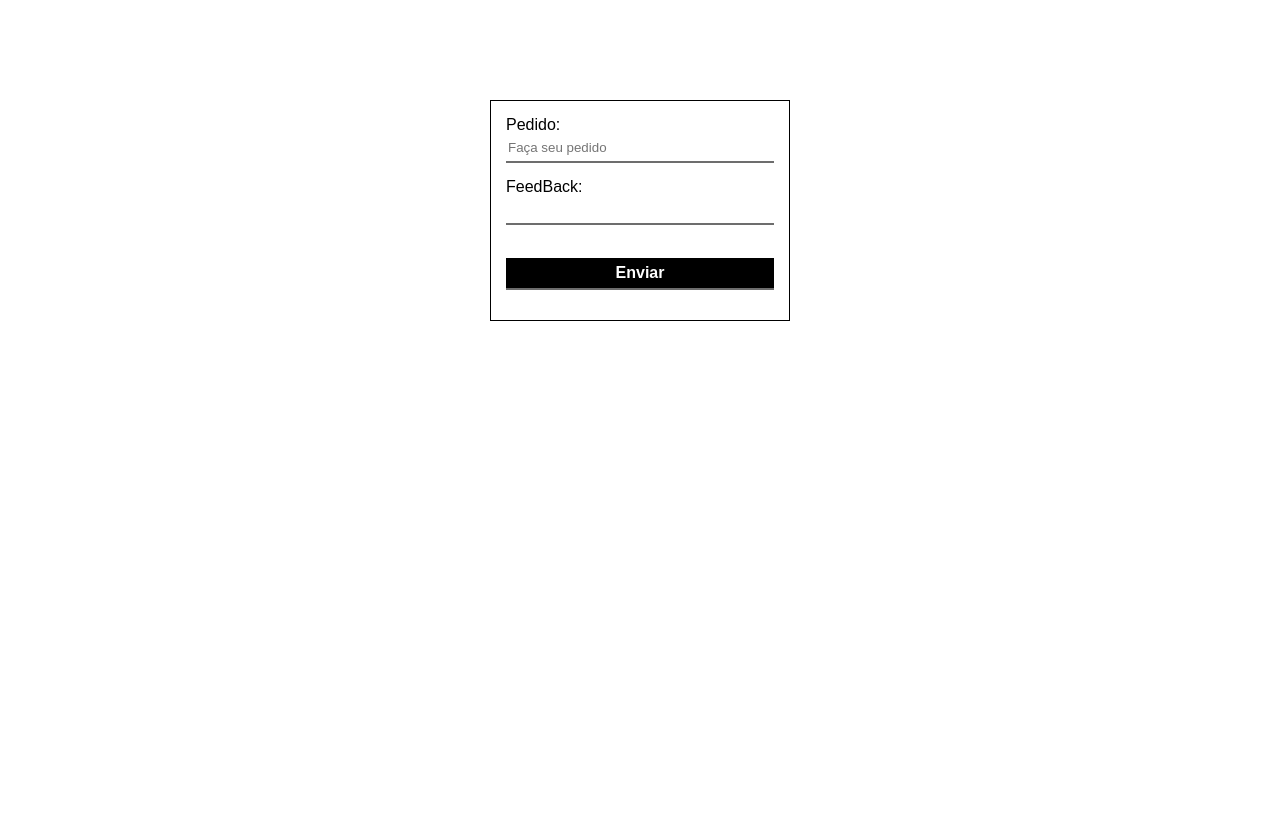
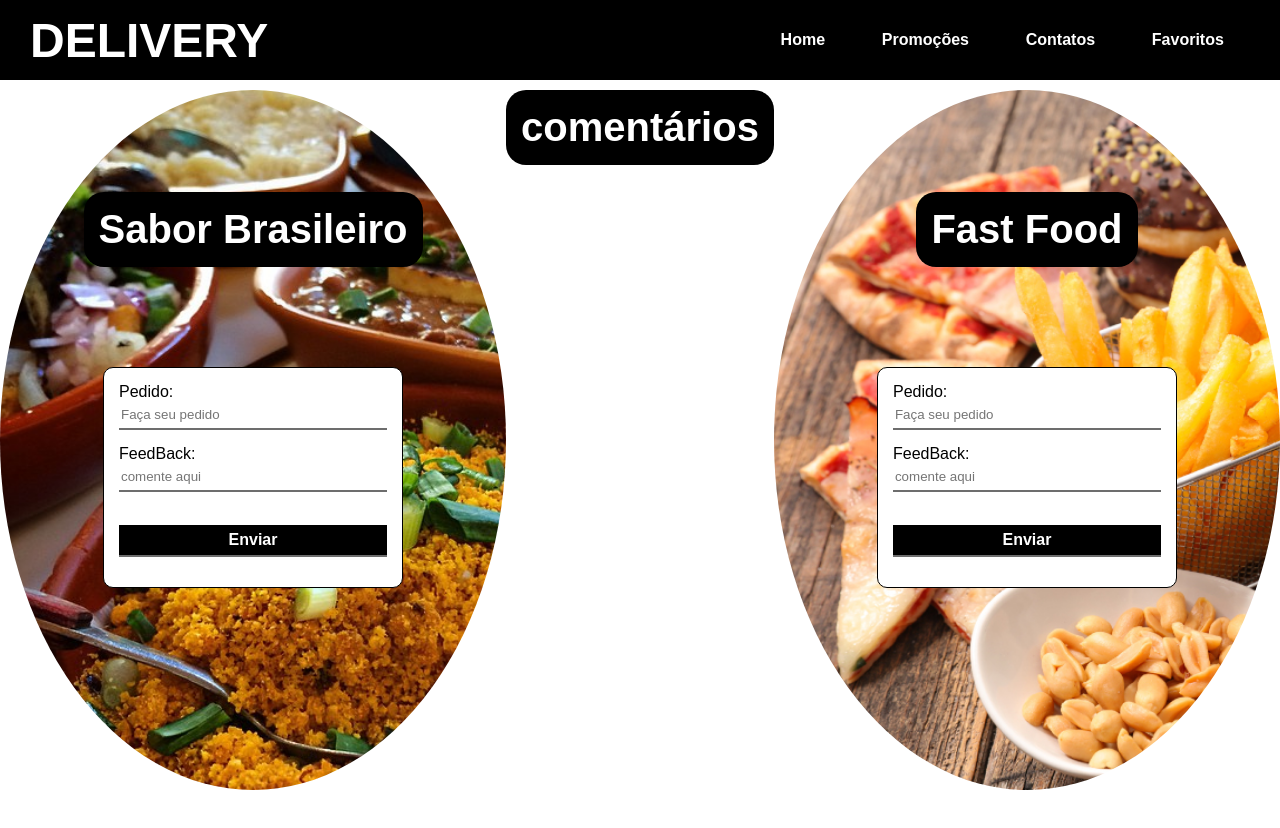
Before and after one commit to Kenzie-Academy-Brasil-Developers/noturno-modelando-qualquer-coisa-classe-ALLANALV, a plain HTML site: page index.html in a window 1280 px wide. After the commit the page ends 800 px from the top, so only its background shows below. Drawn offline with Linux system fonts and the light colour scheme.

Commit message:
feat: feature structure page

```diff
--- a/css/reset.css
+++ b/css/reset.css
@@ -1,5 +1,14 @@
-body,input,label,form{
+body,input,label,form,div,h1,h2,nav,
+ul,li{
     margin: 0;
     padding: 0;
     box-sizing: border-box;
 }
+
+ul{
+    list-style: none;
+}
+
+a{
+    text-decoration: none;
+}
--- a/css/style.css
+++ b/css/style.css
@@ -2,6 +2,74 @@ body{
     font-family: sans-serif;
     width: 100vw;
     height: 100vh;
+}
+
+header{
+    background-color: #000;
+    height: 10%;
+    display: flex;
+    justify-content: space-between;
+    align-items: center;
+    padding: 0px 30px;
+}
+.marca{}
+.marca h1{
+    color: #fff;
+    font-size: 3rem;
+}
+
+.menuPrincipal{
+    width: 500px;
+}
+.menuPrincipal ul{
+    display: flex;
+    justify-content: space-around;
+}
+.menuPrincipal ul li{}
+.menuPrincipal ul li a{
+    color: #fff;
+    font-weight: bold;
+}
+.container{
+    display: flex;
+    justify-content: space-around;
+    align-items: center;
+    height: 90%;
+}
+
+.container_Restaurante{
+    width: 700px;
+    height: 700px;
+    border-radius: 100%;
+    display: flex;
+    justify-content: center;
+    align-items: center;
+    flex-direction: column;
+}
+.Restaurante1{
+    background-image: url(../img/restauranteNordestino.png);
+    background-repeat: no-repeat;
+    background-size: cover;
+}
+.Restaurante2{
+
+    background-image: url(../img/FastFood.jpg);
+    background-repeat: no-repeat;
+    background-size: cover;
+    background-position-x: -60px;
+
+}
+.container_Comentario{
+    height: 700px;
+    position: relative;
+}
+h2{
+    background-color: #000;
+    padding: 15px;
+    border-radius: 20px;
+    font-size: 2.5rem;
+    color: #fff;
+    font-family: sans-serif;
 }
 form{
     width: 300px;
@@ -11,6 +79,8 @@ form{
     justify-content: center;
     margin: 100px auto;
     border: 1px solid #000;
+    background-color: #fff;
+    border-radius: 10px;
 }
 input{
     margin-bottom: 15px;
@@ -29,5 +99,12 @@ input[type = "submit"]{
 }
 
 p{
+    width: 200px;
     text-align: center;
+    position: absolute;
+    top: 50%;
+    left: 50%;
+    transform: translate(-50%,-50%);
+    font-size: 1.5rem;
+    font-weight: bold;
 }
--- a/index.html
+++ b/index.html
@@ -6,16 +6,61 @@
         <meta name="viewport" content="width=device-width, initial-scale=1.0">
         <link rel="stylesheet" href="./css/reset.css">
         <link rel="stylesheet" href="./css/style.css">
-        <title>sabor Brasileiro</title>
+        <title>Delivery</title>
     </head>
     <body>
+        <header>
+            <div class="marca">
+                <h1>DELIVERY</h1>
+            </div>
+            <nav class="menuPrincipal">
+                <ul>
+                    <li>
+                        <img src="" alt="">
+                        <a href="">Home</a>
+                    </li>
+                    <li>
+                        <img src="" alt="">
+                        <a href="">Promoções</a>
+                    </li>
+                    <li>
+                        <img src="" alt="">
+                        <a href="">Contatos</a>
+                    </li>
+                    <li>
+                        <img src="" alt="">
+                        <a href="">Favoritos</a>
+                    </li>
+                </ul>
+            </nav>
+        </header>
+       <main class="container">
+            <div class="container_Restaurante Restaurante1">
+                <h2>Sabor Brasileiro</h2>
                 <form action="">
                     <label for="pedidoCliente">Pedido: </label>
                     <input type="text" id="pedidoCliente" placeholder="Faça seu pedido" required>
                     <label for="criticaCliente">FeedBack: </label>
-            <input type="text" id="criticaCliente"> <br>
+                    <input type="text" id="criticaCliente" placeholder="comente aqui"> <br>
+
                     <input type="submit" id="button" value="Enviar">
                 </form>
+            </div>
+            <div class="container_Comentario">
+                <h2>comentários</h2>
+            </div>
+            <div class="container_Restaurante Restaurante2">
+                <h2>Fast Food</h2>
+                <form action="">
+                    <label for="pFastFood">Pedido: </label>
+                    <input type="text" id="pFastFood" placeholder="Faça seu pedido" required>
+                    <label for="pcritica">FeedBack: </label>
+                    <input type="text" id="cFastFood" placeholder="comente aqui"> <br>
+
+                    <input type="submit" id="button_rest2" value="Enviar">
+                </form>
+            </div>
+       </main>
         <script src="./script.js"></script>
     </body>
 </html>
--- a/script.js
+++ b/script.js
@@ -1,8 +1,11 @@
-const body = document.querySelector('body')
-const inputPedido = document.querySelector('input');
-const inputCritica = document.getElementById('criticaCliente');
+const containerComent = document.querySelector('.container_Comentario')
+
+
 const btn = document.getElementById('button');
+const btnrest2 = document.getElementById('button_rest2');
 
+const aviso = document.createElement('p');
+containerComent.appendChild(aviso);
 class Restaurant {
     constructor(nome, endereco, experiencia, especialidade, dias, horario, cardapio) {
         this.nome = nome;
@@ -15,15 +18,13 @@ class Restaurant {
     }
 
     fazerPedido = (pedido) => {
-        const aviso = document.createElement('p');
-        body.appendChild(aviso)
         const validation = this.cardapio.some((value) => value.toLowerCase() === pedido.toLowerCase());
 
         if (validation === false) {
             pedido = ''
-            aviso.innerText = 'sinto muito não temos esse item no cardápio'
+            aviso.innerText = 'sinto muito não temos esse item no cardápio!'
         } else {
-            aviso.innerText = 'Obrigado pelo feedback'
+            aviso.innerText = 'Obrigado pela confiança e pelo feedback!'
         }
 
         this.pagarConta(pedido)
@@ -55,20 +56,37 @@ class Restaurant {
 const valoressaborBraisleiro = ['Sabor Brasileiro', 'Bairro das Laranjeiras', '10 anos', 'Comida típica Nordestina', 'Segunda à Sabado', '12:00 até 21:00', ['Acarajé', 'Vatapá', 'Moqueca', 'Tapioca', 'Buxada de bodé']]
 let saborBrasileiro = new Restaurant(...valoressaborBraisleiro,);
 
-const valoresFastFood = ['Burguer Queen', 'centro da cidade', 'comidas rapidas', '20 anos', 'todos dias da semana', '9:00 até 22:00', ['Marmita de frango', 'hamburgue', 'porção de batata', 'espetinhos']]
+const valoresFastFood = ['Burguer Queen', 'centro da cidade', 'comidas rapidas', '20 anos', 'todos dias da semana', '9:00 até 22:00', ['Marmita de frango', 'hamburguer', 'porção de batata', 'espetinhos']]
 let fastFood = new Restaurant(...valoresFastFood)
 
 
 const dadosRestaurantes = [{ ...saborBrasileiro }, { ...fastFood }]
-console.log(dadosRestaurantes);
 
 btn.addEventListener('click', (event) => {
     event.preventDefault();
+    const inputPedido = document.getElementById('pedidoCliente');
+    const inputCritica = document.getElementById('criticaCliente');
 
-    fastFood.fazerPedido(inputPedido.value);
-    fastFood.darFeedBack(inputCritica.value);
-    console.log(fastFood)
+    saborBrasileiro.fazerPedido(inputPedido.value);
+    saborBrasileiro.darFeedBack(inputCritica.value)
+    console.log(saborBrasileiro)
 
     inputPedido.value = ''
     inputCritica.value = ''
-})
+});
+
+btnrest2.addEventListener('click', (event) => {
+    event.preventDefault();
+
+    const inputPedidoFastFood = document.getElementById('pFastFood');
+    const inputCriticaFastFood = document.getElementById('cFastFood');
+    console.log(inputPedidoFastFood)
+    console.log(inputCriticaFastFood)
+
+    fastFood.fazerPedido(inputPedidoFastFood.value);
+    fastFood.darFeedBack(inputCriticaFastFood.value);
+    console.log(fastFood)
+
+    inputPedidoFastFood.value = ''
+    inputCriticaFastFood.value = ''
+});
```
Also changed, not shown: img/FastFood.jpg (added), img/restauranteNordestino.png (added). Lines whose indentation alone changed are shown as unchanged.
